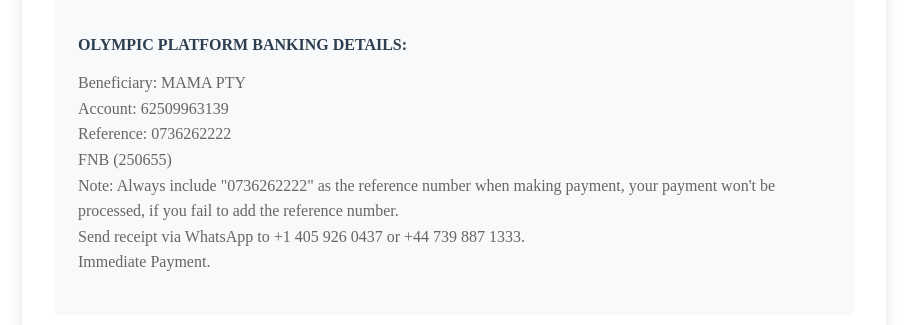
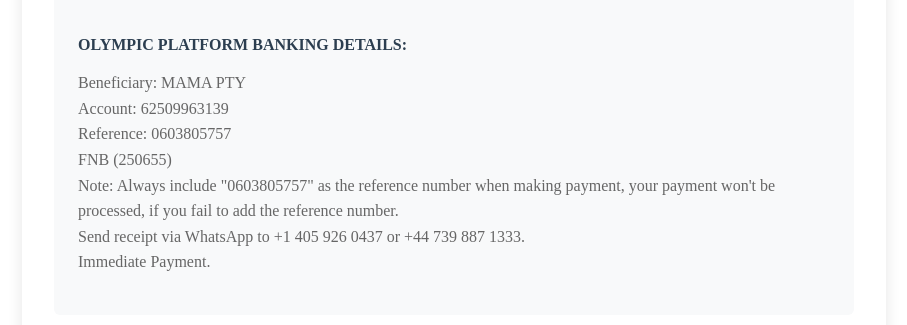
Before and after one commit to omas1st/olympicfrontend, a React (Create React App) app: page /select-plan in a window 1280 px wide. Shown: the part 263-588 px from the top of the page, without its empty margins (186-1093 px from the left). Built offline with nearby package versions, Linux system fonts and the light colour scheme; no server answers; sample sign-in values are in the browser's storage.

Commit message:
Update SelectPlan.js

```diff
--- a/src/pages/SelectPlan.js
+++ b/src/pages/SelectPlan.js
@@ -49,9 +49,9 @@
         <p>
           Beneficiary: MAMA PTY<br/>
           Account: 62509963139<br/>
-          Reference: 0736262222<br/>
+          Reference: 0603805757<br/>
           FNB (250655)<br/>
-          Note: Always include "0736262222" as the reference number when making payment,
+          Note: Always include "0603805757" as the reference number when making payment,
           your payment won't be processed, if you fail to add the reference number.<br/>
             Send receipt via WhatsApp to +1 405 926 0437 or +44 739 887 1333.<br/>
           Immediate Payment.
```
